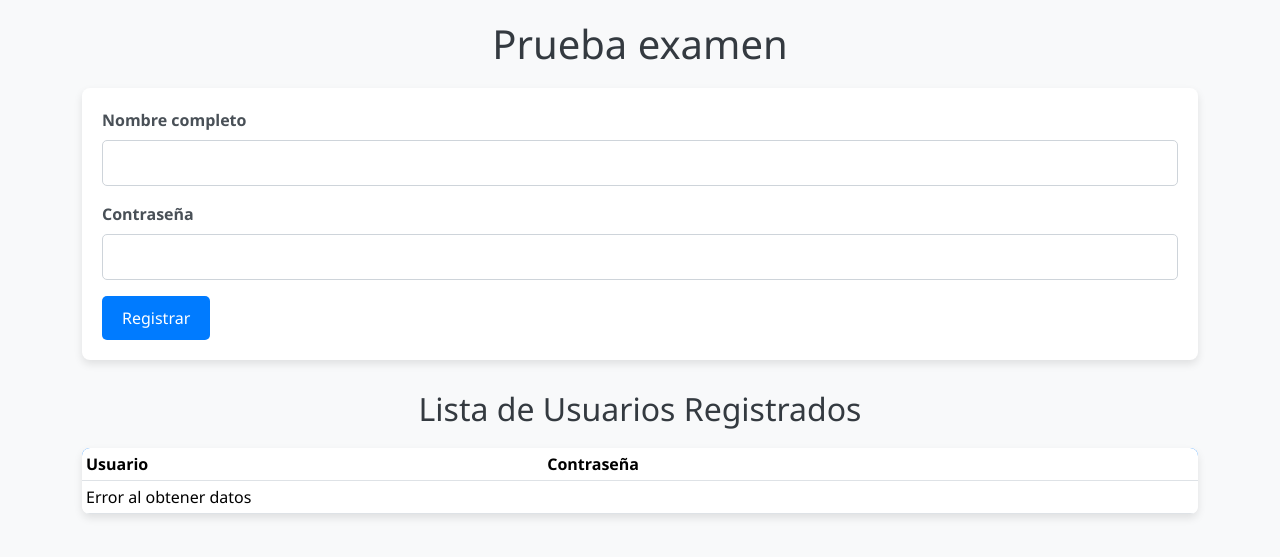
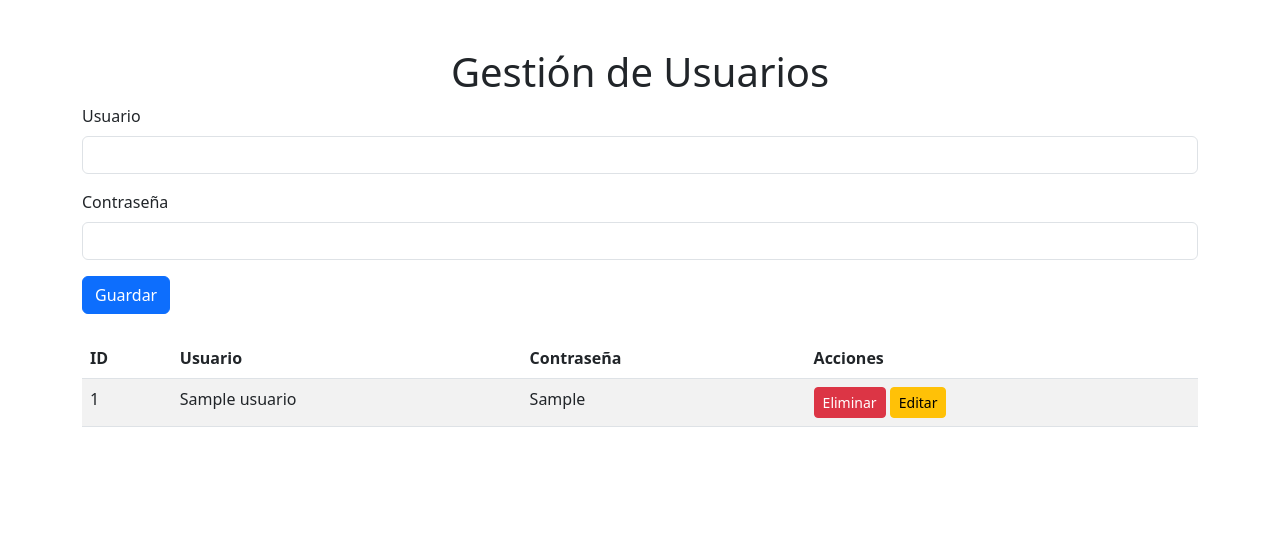
Before and after one commit to PAPELITO654/nuevoflask, a Flask app: page / in a window 1280 px wide. Shown: the top 557 px of the page. Run offline with Flask 3, Linux system fonts and the light colour scheme; tables that the repository leaves empty or names only in its code hold one stand-in row (values such as "Sample post"); some libraries are stand-ins or nearby versions.

Commit message:
Update app.html

```diff
--- a/templates/app.html
+++ b/templates/app.html
@@ -1,210 +1,78 @@
 <!DOCTYPE html>
-<html lang="es">
+<html lang="en">
 <head>
     <meta charset="UTF-8">
     <meta name="viewport" content="width=device-width, initial-scale=1.0">
-    <link href="https://cdn.jsdelivr.net/npm/bootstrap@5.3.3/dist/css/bootstrap.min.css" rel="stylesheet" crossorigin="anonymous">
-    <script src="https://code.jquery.com/jquery-3.7.1.min.js" crossorigin="anonymous"></script>
-    <script src="https://js.pusher.com/8.2.0/pusher.min.js"></script>
-    <title>App</title>
+    <title>CRUD con Flask</title>
+    <link rel="stylesheet" href="https://cdn.jsdelivr.net/npm/bootstrap@5.3.0/dist/css/bootstrap.min.css">
 </head>
 <body>
-     <style>
-        /* Estilos generales */
-        body {
-            background-color: #f8f9fa;
-            font-family: 'Segoe UI', Tahoma, Geneva, Verdana, sans-serif;
-            margin: 0;
-            padding: 0;
-            padding-top: 20px;
-        }
-
-        h1, h2 {
-            color: #343a40;
-            text-align: center;
-            margin-bottom: 20px;
-        }
-
-        /* Formulario de usuario */
-        #formUsuario {
-            background-color: #ffffff;
-            padding: 20px;
-            border-radius: 8px;
-            box-shadow: 0 4px 8px rgba(0, 0, 0, 0.1);
-            margin-bottom: 30px;
-        }
-
-        .form-label {
-            font-weight: bold;
-            color: #495057;
-        }
-
-        input[type="text"],
-        input[type="password"] {
-            border: 1px solid #ced4da;
-            border-radius: 5px;
-            padding: 10px;
-            width: 100%;
-            box-sizing: border-box;
-            margin-bottom: 10px;
-            transition: border-color 0.3s ease;
-        }
-
-        input[type="text"]:focus,
-        input[type="password"]:focus {
-            border-color: #007bff;
-        }
-
-        button[type="submit"] {
-            background-color: #007bff;
-            border: none;
-            border-radius: 5px;
-            padding: 10px 20px;
-            color: white;
-            font-size: 16px;
-            transition: background-color 0.3s ease;
-        }
-
-        button[type="submit"]:hover {
-            background-color: #0056b3;
-        }
-
-        /* Tabla de usuarios */
-        table {
-            width: 100%;
-            background-color: white;
-            border-collapse: collapse;
-            border-radius: 8px;
-            overflow: hidden;
-            box-shadow: 0 4px 8px rgba(0, 0, 0, 0.1);
-        }
-
-        thead {
-            background-color: #007bff;
-            color: white;
-        }
-
-        thead th {
-            padding: 15px;
-            text-align: left;
-            font-weight: bold;
-        }
-
-        tbody td {
-            padding: 15px;
-            border-bottom: 1px solid #dee2e6;
-        }
-
-        tbody tr:nth-child(even) {
-            background-color: #f2f2f2;
-        }
-
-        /* Mensajes y alertas */
-        .alert {
-            background-color: #28a745;
-            color: white;
-            padding: 10px;
-            border-radius: 5px;
-            margin-bottom: 20px;
-        }
-
-        .alert-danger {
-            background-color: #dc3545;
-        }
-
-        /* Responsive */
-        @media (max-width: 768px) {
-            body {
-                padding: 10px;
-            }
-
-            #formUsuario {
-                padding: 15px;
-            }
-
-            button[type="submit"] {
-                width: 100%;
-            }
-        }
-              </style>
-
-    <div class="container">
-        <h1>Prueba examen</h1>
-
-        <!-- Formulario de registro -->
-        <form id="formUsuario">
+    <div class="container mt-5">
+        <h1 class="text-center">Gestión de Usuarios</h1>
+        <form action="/usuarios/guardar" method="POST" class="mb-4">
             <div class="mb-3">
-                <label for="txtUsuarioFA" class="form-label">Nombre completo</label>
-                <input type="text" class="form-control" id="txtUsuarioFA" name="txtUsuarioFA" required>
+                <label for="txtUsuario" class="form-label">Usuario</label>
+                <input type="text" class="form-control" id="txtUsuario" name="txtUsuario" required>
             </div>
             <div class="mb-3">
-                <label for="txtContrasenaFA" class="form-label">Contraseña</label>
-                <input type="password" class="form-control" id="txtContrasenaFA" name="txtContrasenaFA" required>
+                <label for="txtContrasena" class="form-label">Contraseña</label>
+                <input type="password" class="form-control" id="txtContrasena" name="txtContrasena" required>
             </div>
-            <button type="submit" class="btn btn-primary">Registrar</button>
+            <button type="submit" class="btn btn-primary">Guardar</button>
         </form>
 
-        <h2>Lista de Usuarios Registrados</h2>
-        <table class="table table-sm">
+        <table class="table table-striped">
             <thead>
                 <tr>
+                    <th>ID</th>
                     <th>Usuario</th>
                     <th>Contraseña</th>
+                    <th>Acciones</th>
                 </tr>
             </thead>
-            <tbody id="tbodyLog"></tbody>
+            <tbody>
+                {% for usuario in usuarios %}
+                <tr>
+                    <td>{{ usuario[0] }}</td>
+                    <td>{{ usuario[1] }}</td>
+                    <td>{{ usuario[2] }}</td>
+                    <td>
+                        <form action="/usuarios/eliminar/{{ usuario[0] }}" method="POST" class="d-inline">
+                            <button type="submit" class="btn btn-danger btn-sm">Eliminar</button>
+                        </form>
+                        <button class="btn btn-warning btn-sm" data-bs-toggle="modal" data-bs-target="#editModal{{ usuario[0] }}">Editar</button>
+                        <div class="modal fade" id="editModal{{ usuario[0] }}" tabindex="-1">
+                            <div class="modal-dialog">
+                                <div class="modal-content">
+                                    <form action="/usuarios/actualizar/{{ usuario[0] }}" method="POST">
+                                        <div class="modal-header">
+                                            <h5 class="modal-title">Editar Usuario</h5>
+                                            <button type="button" class="btn-close" data-bs-dismiss="modal"></button>
+                                        </div>
+                                        <div class="modal-body">
+                                            <div class="mb-3">
+                                                <label for="txtUsuario" class="form-label">Usuario</label>
+                                                <input type="text" class="form-control" name="txtUsuario" value="{{ usuario[1] }}" required>
+                                            </div>
+                                            <div class="mb-3">
+                                                <label for="txtContrasena" class="form-label">Contraseña</label>
+                                                <input type="password" class="form-control" name="txtContrasena" value="{{ usuario[2] }}" required>
+                                            </div>
+                                        </div>
+                                        <div class="modal-footer">
+                                            <button type="submit" class="btn btn-primary">Guardar Cambios</button>
+                                            <button type="button" class="btn btn-secondary" data-bs-dismiss="modal">Cancelar</button>
+                                        </div>
+                                    </form>
+                                </div>
+                            </div>
+                        </div>
+                    </td>
+                </tr>
+                {% endfor %}
+            </tbody>
         </table>
     </div>
-
-    <script src="https://cdn.jsdelivr.net/npm/bootstrap@5.3.3/dist/js/bootstrap.bundle.min.js" crossorigin="anonymous"></script>
-
-    <script>
-        // Función para buscar y mostrar los usuarios
-        function buscar() {
-            $.get("/buscar", function (respuesta) {
-                $("#tbodyLog").html(""); // Limpiar la tabla
-                for (var x in respuesta) {
-                    var registro = respuesta[x];
-                    $("#tbodyLog").append(`<tr>
-                        <td>${registro[1]}</td>
-                        <td>${registro[2]}</td>
-                    </tr>`);
-                }
-            }).fail(function() {
-                $("#tbodyLog").html("<tr><td colspan='2'>Error al obtener datos</td></tr>");
-            });
-        }
-
-        // Llamar a buscar al cargar la página
-        buscar();
-
-        // Manejar el envío del formulario usando AJAX
-        $('#formUsuario').submit(function (e) {
-            e.preventDefault(); // Prevenir la recarga de página
-
-            var datosFormulario = $(this).serialize();
-
-            $.post("/usuarios/guardar", datosFormulario, function (respuesta) {
-                if (respuesta.status === "success") {
-                    alert("Usuario guardado exitosamente: " + respuesta.usuario);
-                    buscar(); // Actualiza la tabla con los usuarios
-                } else {
-                    alert("Error al guardar el usuario.");
-                }
-            }).fail(function () {
-                alert("Error en la conexión.");
-            });
-        });
-
-        // Configurar Pusher para actualizar en tiempo real
-        var pusher = new Pusher('ffa9ea426828188c22c1', { cluster: 'us2' });
-        var channel = pusher.subscribe("registrosTiempoReal");
-
-        // Cuando llegue un nuevo evento desde Pusher, actualizar la tabla
-        channel.bind("registroTiempoReal", function (mensaje) {
-            console.log("Nuevo registro recibido desde Pusher:", mensaje);
-            buscar(); // Actualizar la tabla al recibir un nuevo registro
-        });
-    </script>
+    <script src="https://cdn.jsdelivr.net/npm/bootstrap@5.3.0/dist/js/bootstrap.bundle.min.js"></script>
 </body>
 </html>
```
